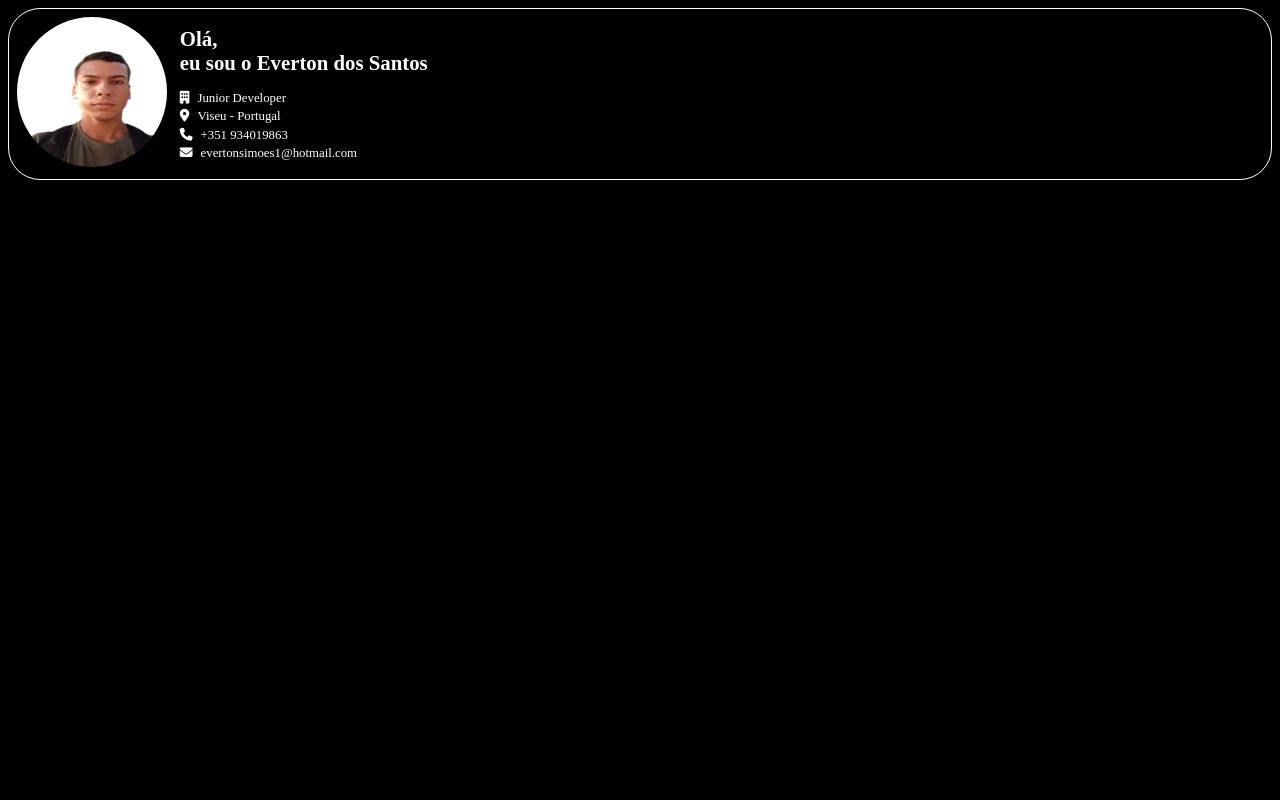
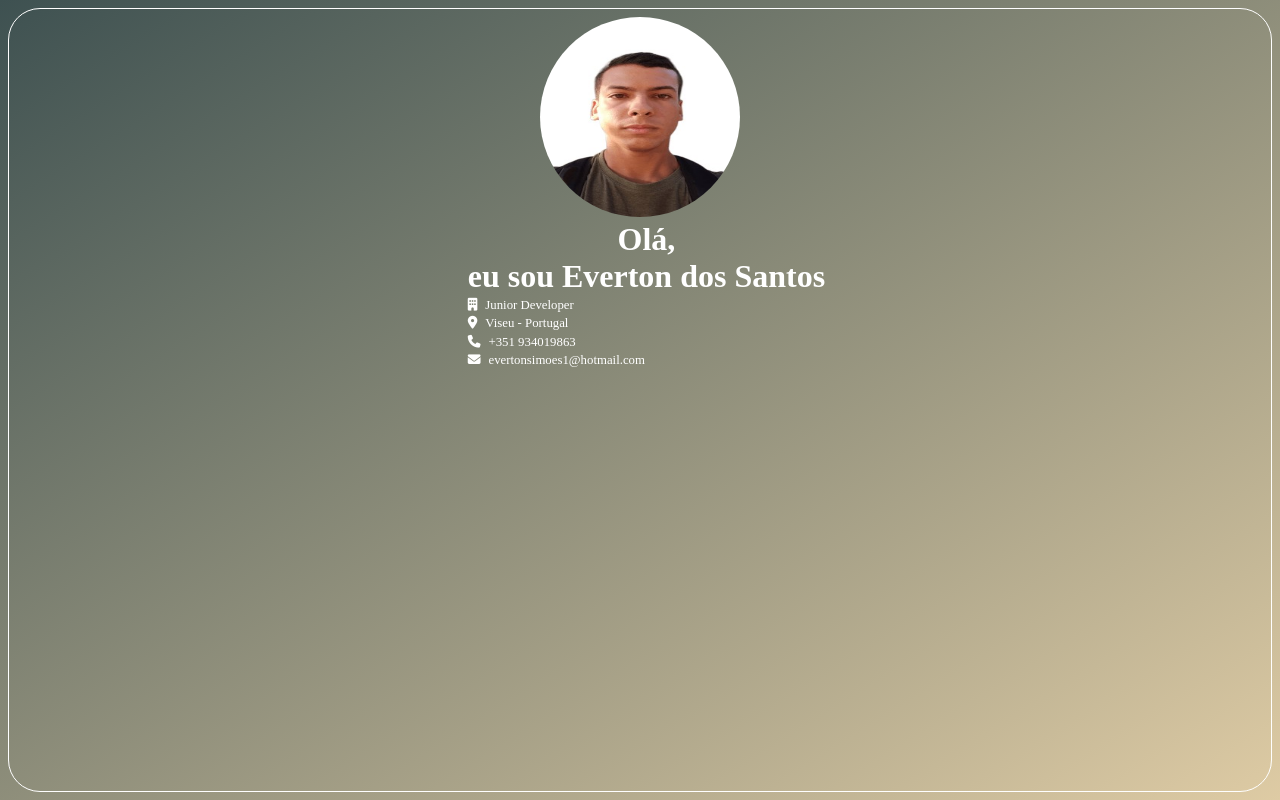
Before and after one commit to EvertondosSantos/Portifolio_, a plain HTML site: page index.html in a window 1280 px wide. Drawn offline with Linux system fonts and the light colour scheme.

Commit message:
commit 2

```diff
--- a/index.html
+++ b/index.html
@@ -16,10 +16,10 @@
 <body>
     <header>
         <div>
-            <img class="imgPrincipal" src="imagens/PerfilEvertondosSantos.png" alt="Imagem Everton dos Santos">
+            <img class="imgPrincipal" src="imagens/PerfilEvertondosSantos.jpg" alt="Imagem Everton dos Santos">
         </div>
         <div class="infPrincipais">
-            <h1 class="nomePrincipal">Olá,<br> eu sou o Everton dos Santos</h1>
+            <h1 class="nomePrincipal">Olá,<br> eu sou Everton dos Santos</h1>
             <ul class="listaPrincipal">
                 <li><i class="fa-solid fa-building"></i>Junior Developer</li>
                 <li><i class="fa-solid fa-location-dot"></i>Viseu - Portugal</li>
--- a/style.css
+++ b/style.css
@@ -11,7 +11,7 @@ body{
     height: 100vh;
     width: 100vw;
     padding: 0.5rem;
-    background-color: black;
+    background: linear-gradient(to right bottom, #3e5151, #decba4);
     color: white;
 }
 
@@ -21,7 +21,9 @@ a{
 
 header{
     width: 100%;
+    height: 100%;
     display: flex;
+    flex-direction: column;
     align-items: center;
     border: 1px solid white;
     padding: 0.5rem;
@@ -29,23 +31,26 @@ header{
 }
 
 header div img{
-    width: 150px;
-    height: 150px;
+    width: 200px;
+    height: 200px;
     border-radius: 50%;
 }
 
 .infPrincipais{
     margin-left: 0.8rem;
+    display: flex;
+    align-items: flex-start;
+    flex-direction: column;
 }
 
-h1{
-    font-size: 1.3rem;
-    margin-bottom: 1rem;
+.infPrincipais h1{
+    text-align: center;
 }
 
 .listaPrincipal{
     font-size: 0.8rem;
 }
+
 .listaPrincipal li{
     margin: 0.2rem 0 0 0;
 }
```
Also changed, not shown: imagens/PerfilEvertondosSantos.jpg (added), imagens/PerfilEvertondosSantos.png (deleted).
